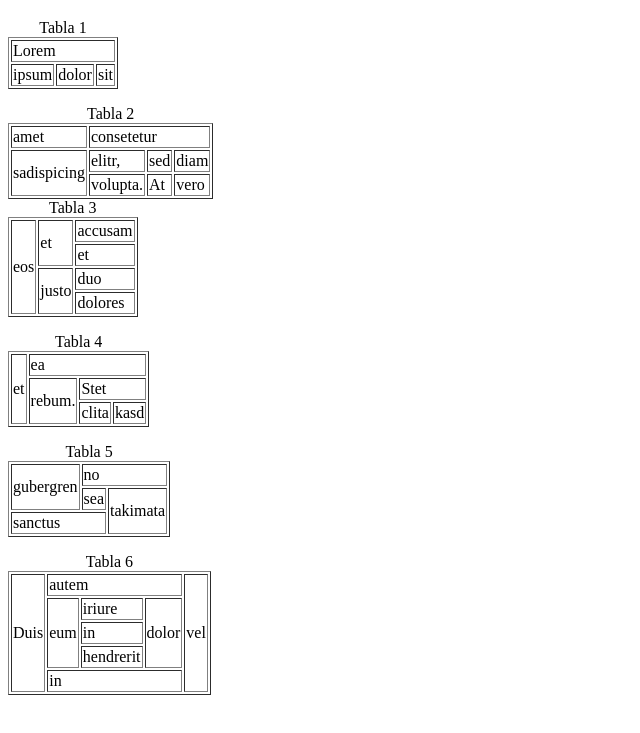
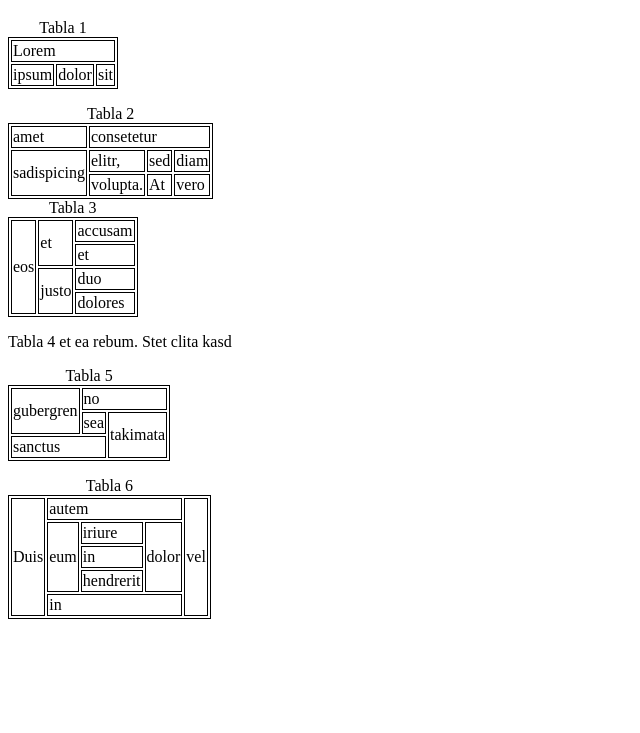
Before and after one commit to VictorBlat/practica-3.15, a plain HTML site: page index.html in a window 1280 px wide. Shown: the part 61-794 px from the top of the page, without its empty margins (0-640 px from the left). Drawn offline with Linux system fonts and the light colour scheme.

Commit message:
terminado

```diff
--- a/index.html
+++ b/index.html
@@ -3,13 +3,14 @@
     <meta charset="utf-8">
     <title>Atributos colspan y rowspan. Ejercicios. Páginas web HTML y hojas de estilo CSS. Bartolomé Sintes Marco. www.mclibre.org</title>
     <meta name="viewport" content="width=device-width, initial-scale=1.0">
+    <link rel="stylesheet" href="style.css">
 
   </head>
 
   <body>
     <h1>Atributos colspan y rowspan</h1>
 
-    <table border="1">
+    <table>
       <caption>Tabla 1</caption>
       <tbody><tr>
         <td colspan="3">Lorem</td>
@@ -23,7 +24,7 @@
 
     <p></p>
 
-    <table border="1">
+    <table>
       <caption>Tabla 2</caption>
       <tbody><tr>
         <td>amet</td>
@@ -44,7 +45,7 @@
 
 
 
-    <table border="1">
+    <table>
       <caption>Tabla 3</caption>
       <tbody><tr>
         <td rowspan="4">eos</td>
@@ -65,7 +66,7 @@
 
     <p></p>
 
-    <table border="1">
+    <table">
       <caption>Tabla 4</caption>
       <tbody><tr>
         <td rowspan="3">et</td>
@@ -83,7 +84,7 @@
 
     <p></p>
 
-    <table border="1">
+    <table>
       <caption>Tabla 5</caption>
       <tbody><tr>
         <td rowspan="2">gubergren</td>
@@ -100,7 +101,7 @@
 
     <p></p>
 
-    <table border="1">
+    <table>
       <caption>Tabla 6</caption>
       <tbody><tr>
         <td rowspan="5">Duis</td>
@@ -124,7 +125,7 @@
     </tbody></table>
 
 
-    <p class="mclibre">
+
 
 
 
--- /dev/null
+++ b/style.css
@@ -0,0 +1,6 @@
+table{
+    border: 1px solid;
+}
+td{
+    border: 1px solid;
+}
```
